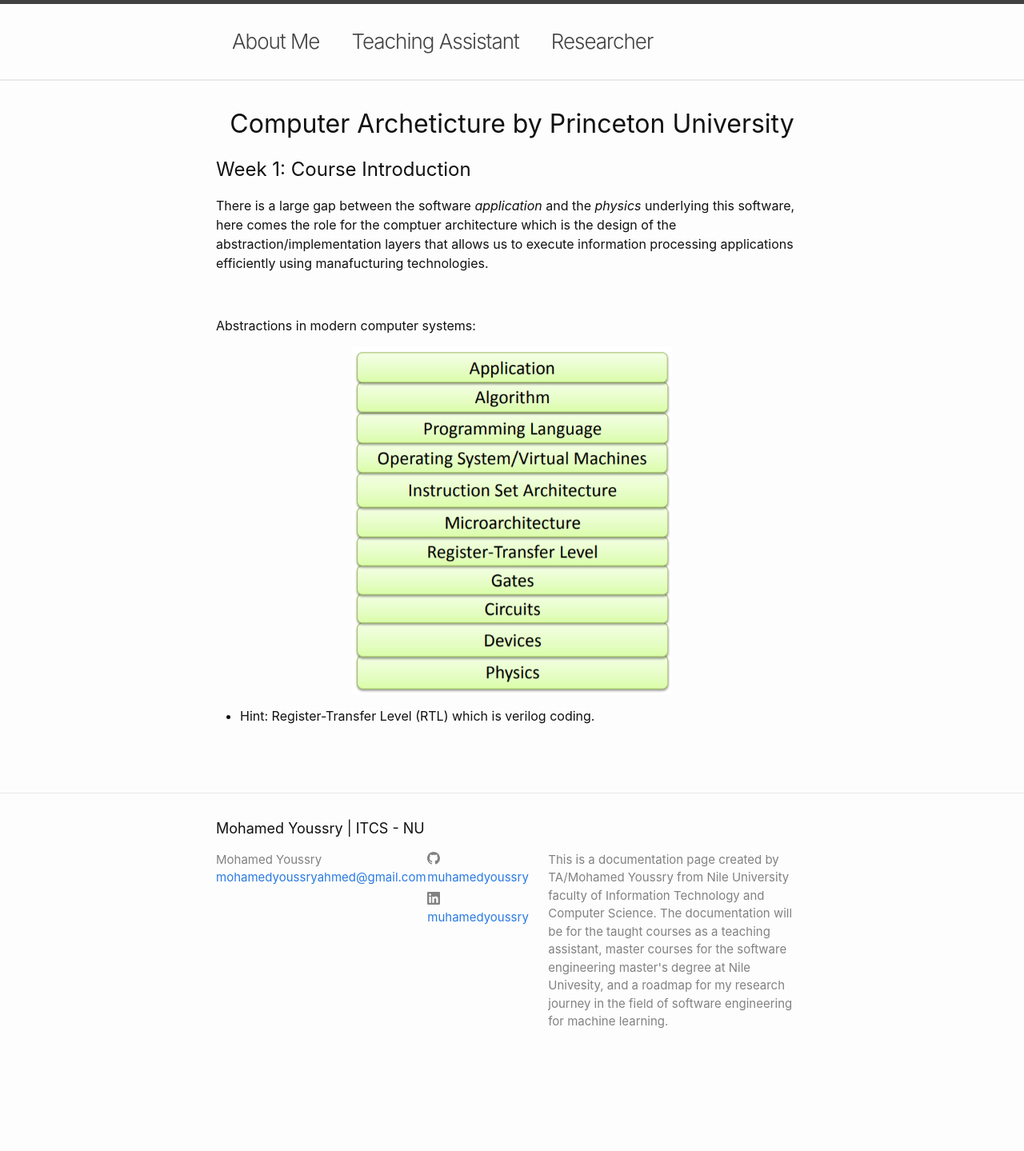
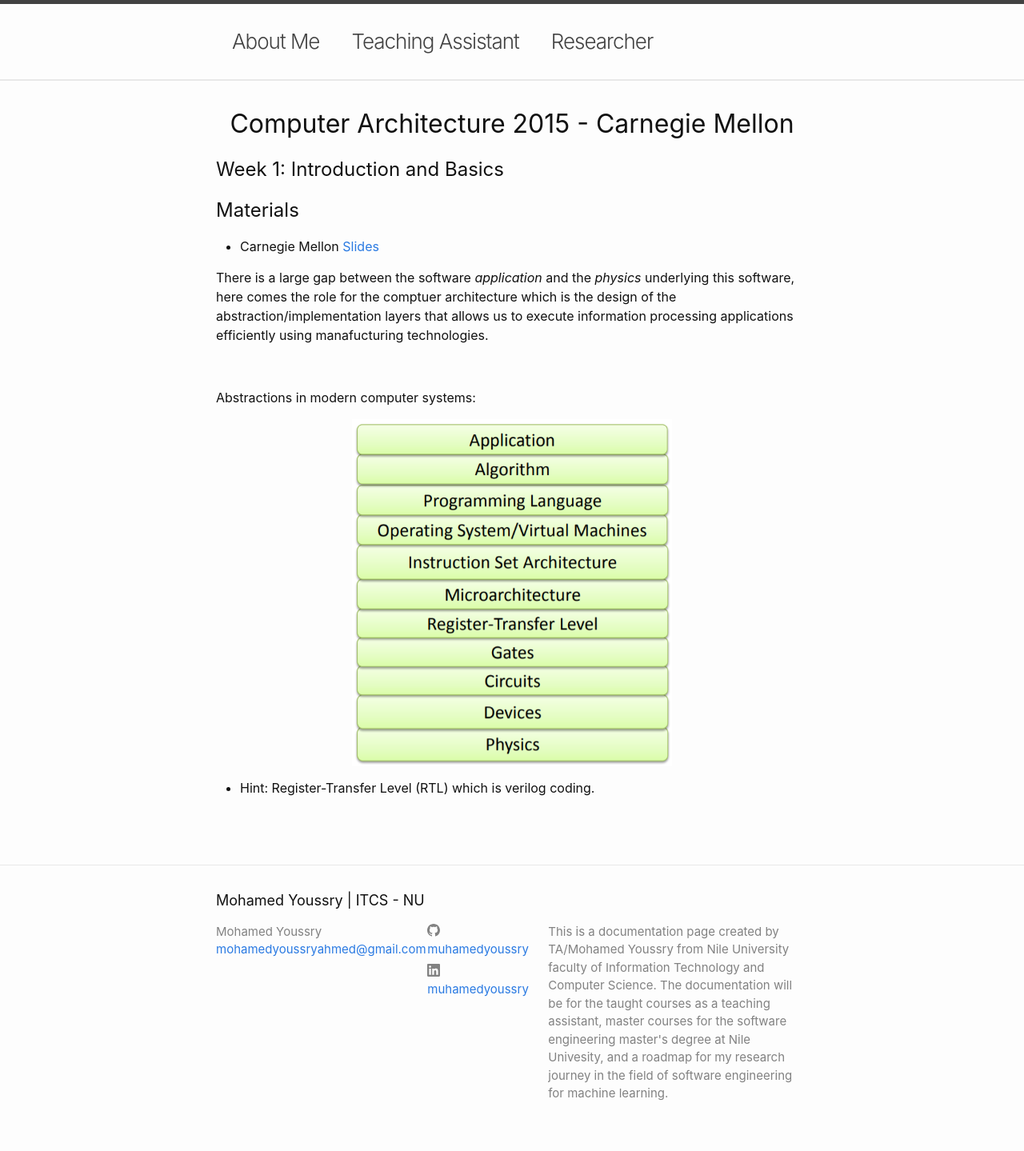
Before and after one commit to NU-TAs-MY/NU-TAs-MY.github.io, a Jekyll site: the page built from ta_pages/csci311/compArchPrinc.md, in a window 1280 px wide. Shown: the whole page at 80% size. Built offline with Jekyll 4.4.1, drawn with Linux system fonts in a browser that asks for light colours; before the commit the page ends 1349 px from its top, so only the background shows below that.

Commit message:
addign csci 311 materials

```diff
--- a/ta_pages/csci311/compArchPrinc.md
+++ b/ta_pages/csci311/compArchPrinc.md
@@ -6,9 +6,14 @@ layout: home
 title: Princeton University
 ---
 
-<h1 align="center"> Computer Archeticture by Princeton University</h1>
+<h1 align="center"> Computer Architecture 2015 - Carnegie Mellon </h1>
 
-## Week 1: Course Introduction
+
+## Week 1: Introduction and Basics
+
+## Materials
+
+- Carnegie Mellon [Slides](https://course.ece.cmu.edu/~ece447/s15/lib/exe/fetch.php?media=onur-447-spring15-lecture1-intro-afterlecture.pdf)
 
 There is a large gap between the software *application* and the *physics* underlying this software, here comes the role for the comptuer architecture which is the design of the abstraction/implementation layers that allows us to execute information processing applications efficiently using manafucturing technologies.
 
```
Also changed, not shown: ta_pages/csci311/csci311.md (+17 -15 lines).
